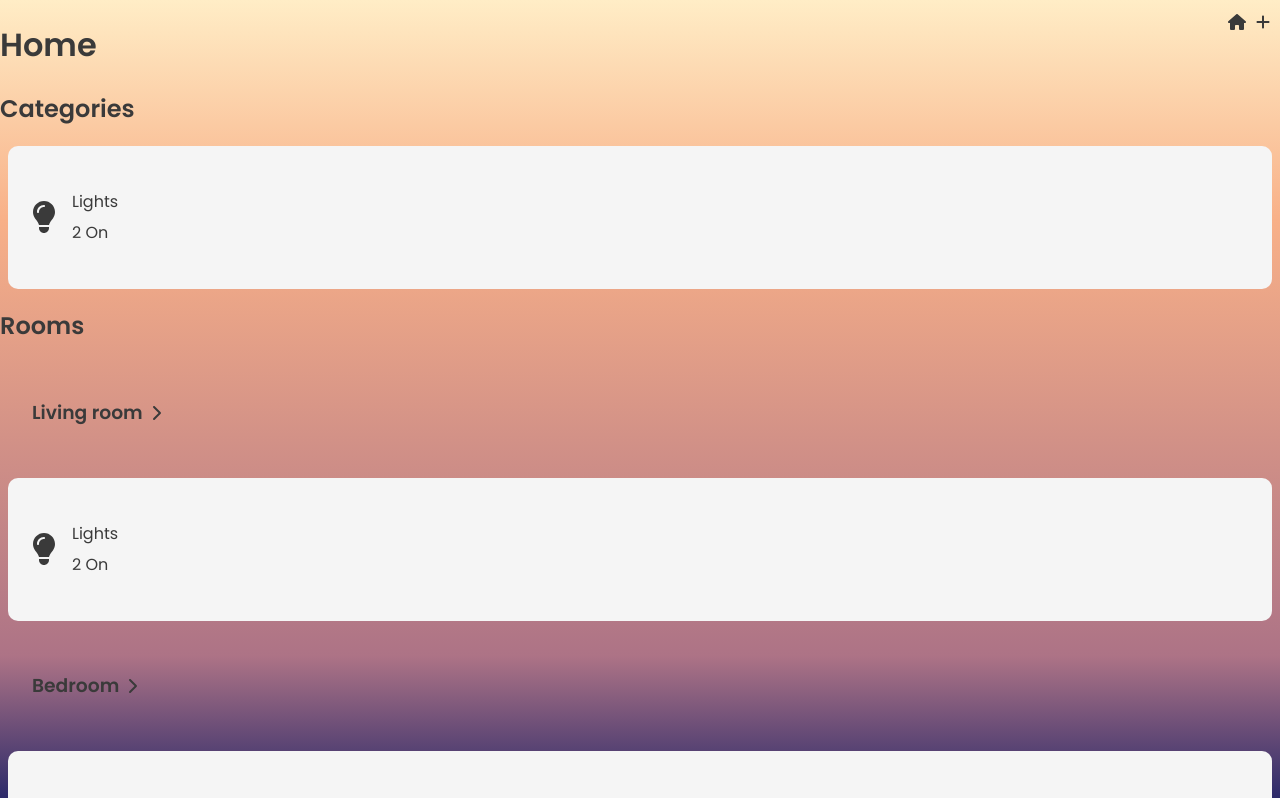
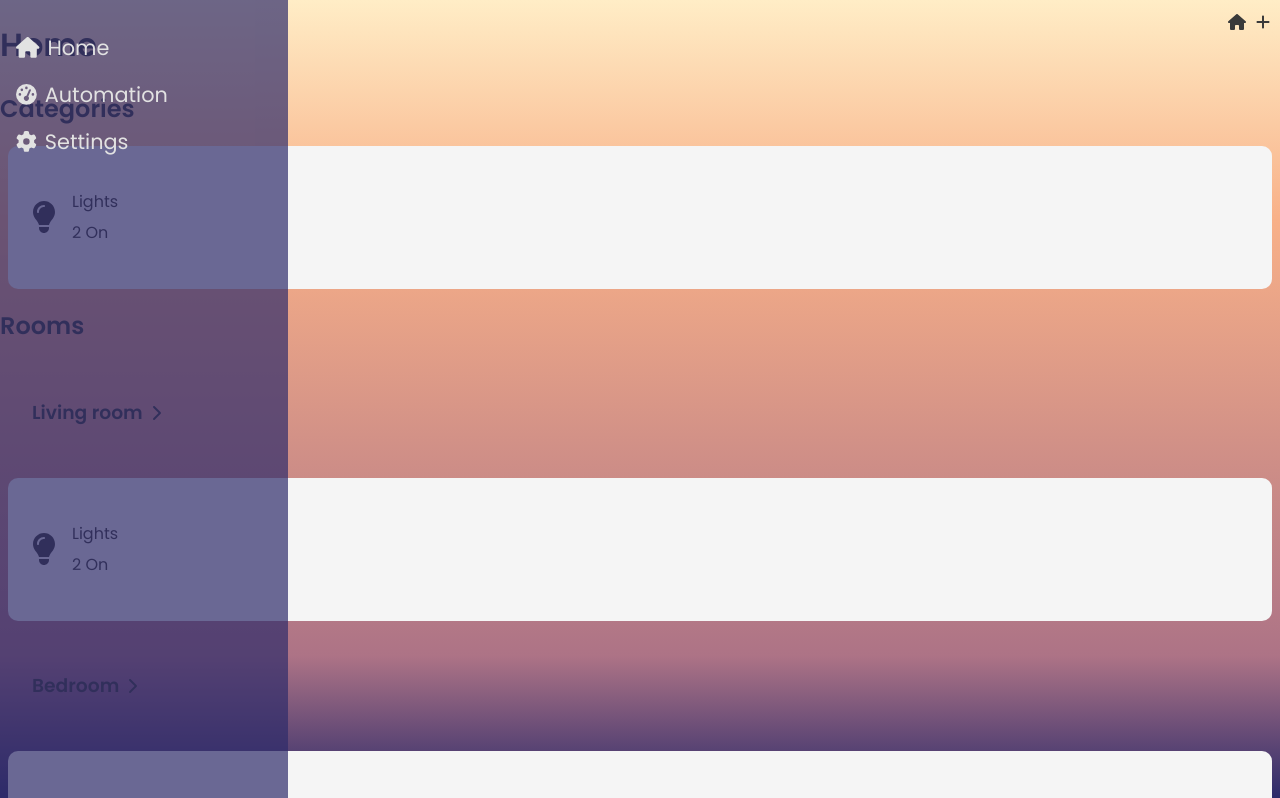
Before and after one commit to KristiinaSa/HomeAutomationSystem, a React (Vite) app in the folder frontend/: page / in a window 1280 px wide. Shown: the top 798 px of the page. Built offline with nearby package versions, Linux system fonts and the light colour scheme.

Commit message:
Added a mediaquery and styling for desktop resolution

```diff
--- a/frontend/src/components/NavbarMobile.css
+++ b/frontend/src/components/NavbarMobile.css
@@ -27,3 +27,28 @@
 }
 
 }
+
+@media screen and (min-width: 769px) {
+    .navbar-mobile {
+      flex-direction: column;
+      font-size: 1.3rem;
+      height: 100vh;
+      width: 20%;
+      position: fixed;
+      top: 0;
+      bottom: unset;
+      padding: 1rem;
+      background-color: #2E2B6AB2;
+      color:#E2E2E2;
+    }
+
+    .navbar-mobile_item {
+      flex-direction: column;
+      align-items: center;
+      margin: 1rem 0;
+    }
+
+    .navbar-mobile_item > :first-child {
+        margin-right: 0.5rem;
+      }
+  }
```
